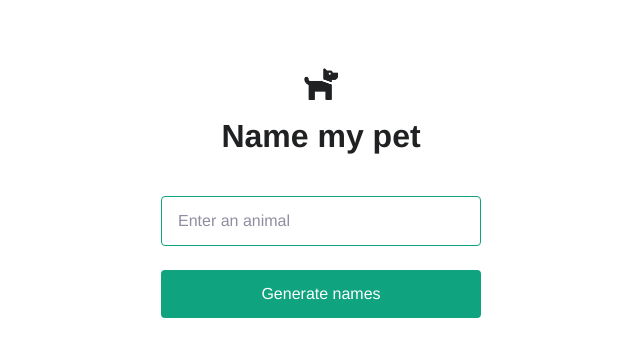
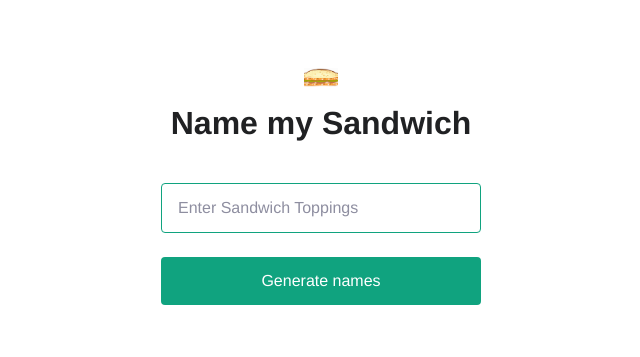
Before and after one commit to van-william/prompt-web-app, a Flask app: page / in a window 1280 px wide. Shown: the top 357 px of the page, without its empty margins (319-959 px from the left). Run offline with Flask 2, Linux system fonts and the light colour scheme; some web fonts are replaced.

Commit message:
updated prompt

```diff
--- a/app.py
+++ b/app.py
@@ -4,16 +4,16 @@ import openai
 from flask import Flask, redirect, render_template, request, url_for
 
 app = Flask(__name__)
-openai.api_key = ""
+openai.api_key = os.getenv("OPENAI_API_KEY")
 
 
 @app.route("/", methods=("GET", "POST"))
 def index():
     if request.method == "POST":
-        animal = request.form["animal"]
+        sandwich_toppings = request.form["sandwich_toppings"]
         response = openai.Completion.create(
             model="text-davinci-002",
-            prompt=generate_prompt(animal),
+            prompt=generate_prompt(sandwich_toppings),
             temperature=0.6,
         )
         return redirect(url_for("index", result=response.choices[0].text))
@@ -22,14 +22,14 @@ def index():
     return render_template("index.html", result=result)
 
 
-def generate_prompt(animal):
-    return """Suggest three names for an animal that is a superhero.
+def generate_prompt(sandwich_toppings):
+    return """Suggest three names for a custom sandwich order.
 
-Animal: Cat
-Names: Captain Sharpclaw, Agent Fluffball, The Incredible Feline
-Animal: Dog
-Names: Ruff the Protector, Wonder Canine, Sir Barks-a-Lot
-Animal: {}
-Names:""".format(
-        animal.capitalize()
+Sandwich Toppings: Genoa Salami, Capocollo,Provolone, Hot Peppers, onion, lettuce, tomato & easy mayo
+Sandwich Name: Spicy East Coast Italian
+Sandwich Toppings: Turkey, Provolone, Avocado, cucumber, lettuce, tomato & mayo
+Sandwich Name: Beach Club
+Sandwich Toppings: {}
+Sandwich Name:""".format(
+        sandwich_toppings.capitalize()
     )
--- a/templates/index.html
+++ b/templates/index.html
@@ -3,16 +3,16 @@
   <title>OpenAI Quickstart</title>
   <link
     rel="shortcut icon"
-    href="{{ url_for('static', filename='dog.png') }}"
+    href="{{ url_for('static', filename='sandwich_cropped.png') }}"
   />
   <link rel="stylesheet" href="{{ url_for('static', filename='main.css') }}" />
 </head>
 
 <body>
-  <img src="{{ url_for('static', filename='dog.png') }}" class="icon" />
-  <h3>Name my pet</h3>
+  <img src="{{ url_for('static', filename='sandwich_cropped.png') }}" class="icon" />
+  <h3>Name my Sandwich</h3>
   <form action="/" method="post">
-    <input type="text" name="animal" placeholder="Enter an animal" required />
+    <input type="text" name="sandwich_toppings" placeholder="Enter Sandwich Toppings" required />
     <input type="submit" value="Generate names" />
   </form>
   {% if result %}
```
Also changed, not shown: static/sandwich.png (added), static/sandwich_cropped.png (added), 1 other file.
